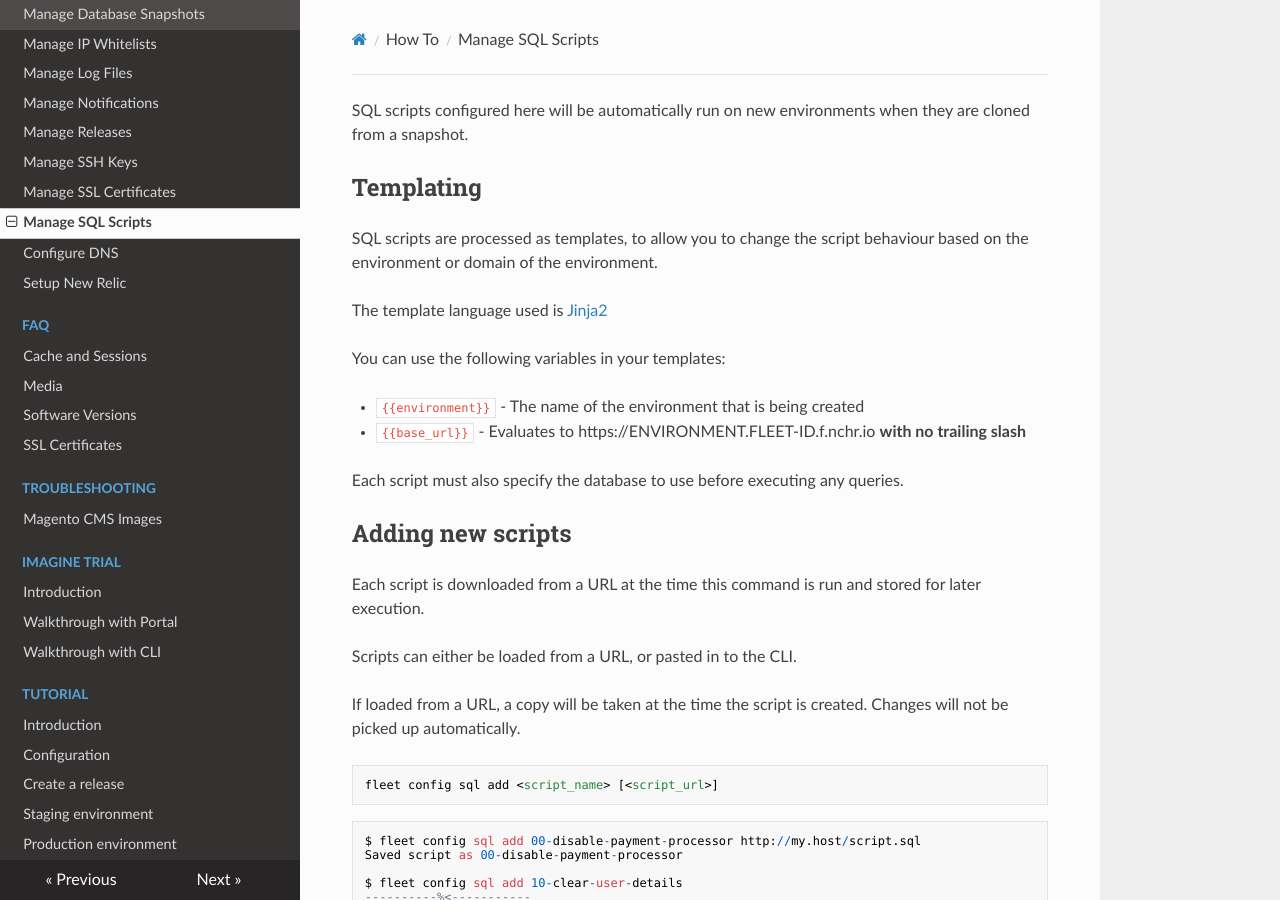
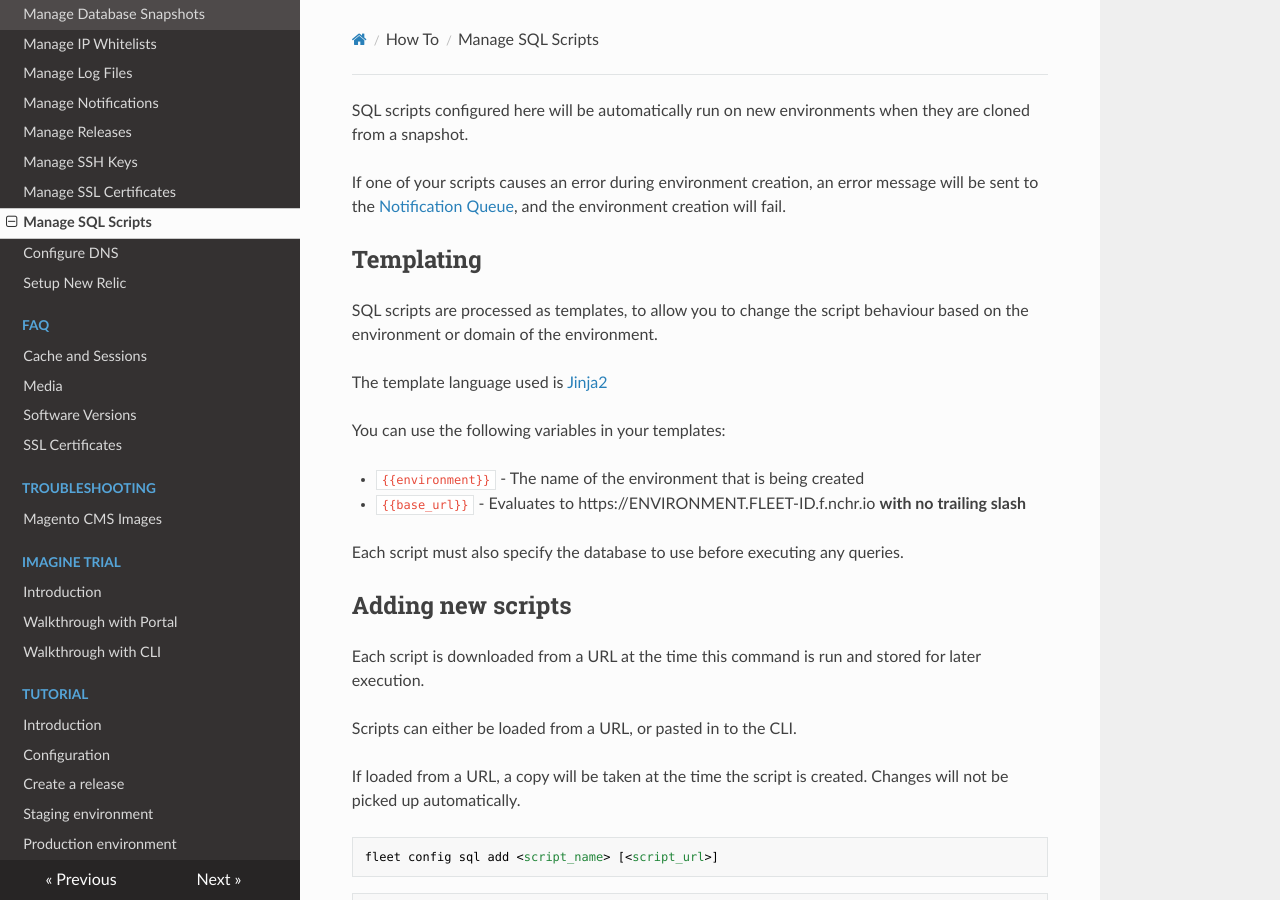
Before and after one commit to anchor/fleet-magento-docs, an MkDocs documentation site: the page built from docs/how-to/manage-sql-scripts.md, in a window 1280 px wide and 900 px high. Built offline with MkDocs 1.6.1, drawn with Linux system fonts in a browser that asks for light colours; nearby versions of some CDN libraries; old or Windows-style settings are respelled for this version of MkDocs.

Commit message:
Add documentation about error handling for SQL scripts

```diff
--- a/docs/how-to/manage-sql-scripts.md
+++ b/docs/how-to/manage-sql-scripts.md
@@ -1,5 +1,8 @@
 SQL scripts configured here will be automatically run on new environments when they are
 cloned from a snapshot.
+
+If one of your scripts causes an error during environment creation, an error message will be sent
+to the [Notification Queue](manage-notifications), and the environment creation will fail.
 
 Templating
 ----
```
Also changed, not shown: docs/how-to/manage-notifications.md (+2 -0 lines).
